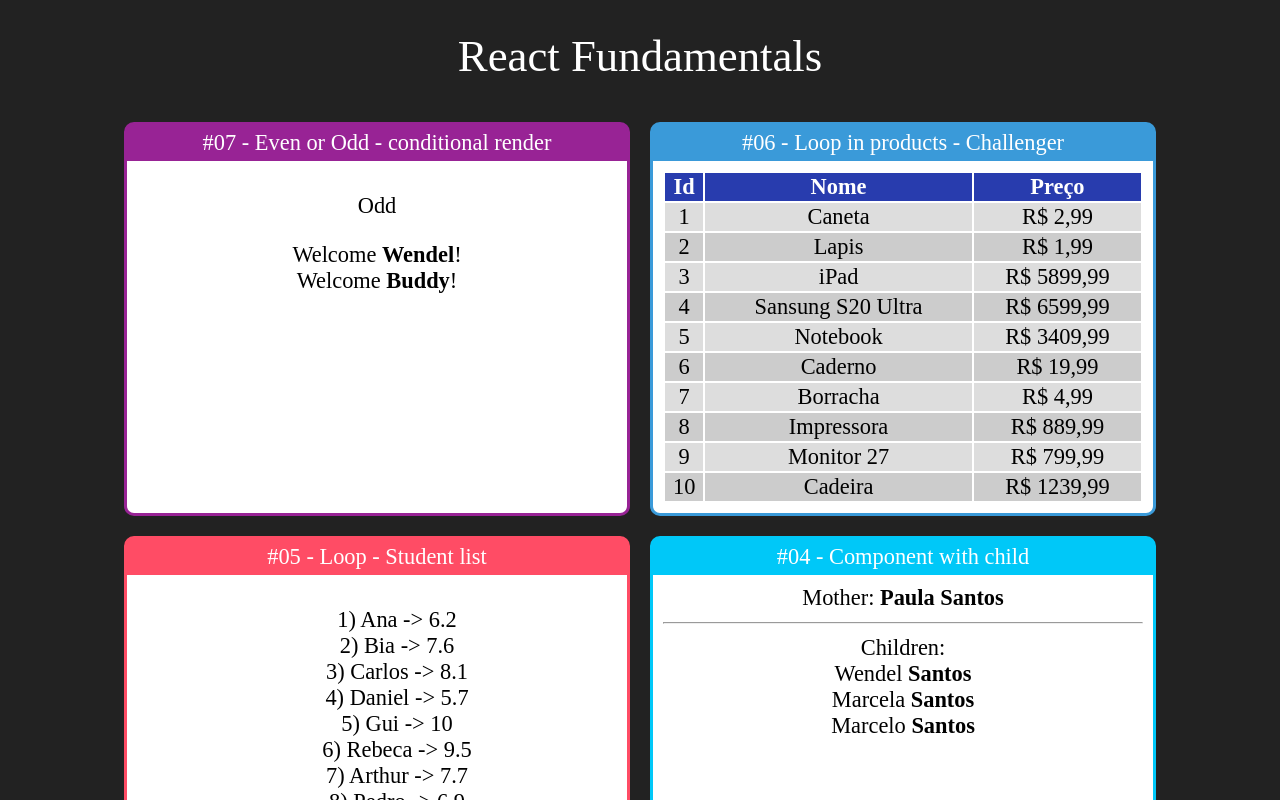
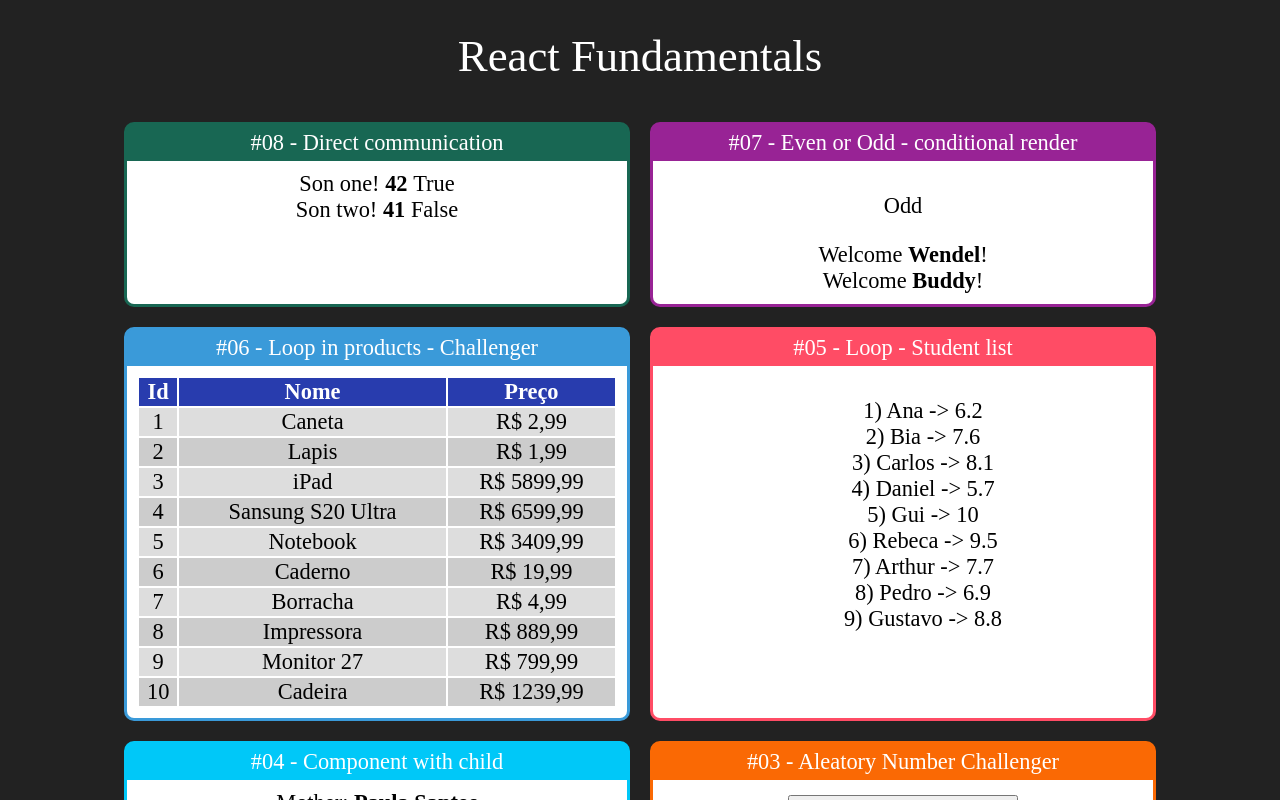
Before and after one commit to ricksantos88/curso-react-fundamentos, a React (Create React App) app: page / in a window 1280 px wide. Shown: the top 800 px of the page. Built offline with nearby package versions, Linux system fonts and the light colour scheme.

Commit message:
communication direct

```diff
--- a/src/App.jsx
+++ b/src/App.jsx
@@ -1,6 +1,7 @@
 import React from 'react'
 import Card from './components/layout/Card'
 
+import DirectFather from './components/communication/DirectFather'
 import UserInfo from './components/conditional/UserInfo'
 import EvenOrOdd from './components/conditional/EvenOrOdd'
 import ProductsTable from './components/loops/ProductsTable'
@@ -19,6 +20,10 @@ const App = () => {
             <h1>React Fundamentals</h1>
 
             <div className="Cards">
+
+                <Card title="#08 - Direct communication" color="#186753">
+                    <DirectFather />
+                </Card>
                 <Card title="#07 - Even or Odd - conditional render" color="#982395">
                     <EvenOrOdd number={15}/>
                     <UserInfo user={{ name: "Wendel" }}/>
--- /dev/null
+++ b/src/components/communication/DirectFather.jsx
@@ -0,0 +1,13 @@
+import React from 'react'
+import DirectSon from './DirectSon'
+
+const DirectFather = props => {
+    return (
+        <div>
+            <DirectSon text="Son one!" number={42} bool={true}/>
+            <DirectSon text="Son two!" number={41} bool={false}/>
+        </div>
+    )
+}
+
+export default DirectFather
--- /dev/null
+++ b/src/components/communication/DirectSon.jsx
@@ -0,0 +1,15 @@
+import React from 'react'
+
+const DirectSon = props => {
+    return (
+        <div>
+            <div>
+                <span>{props.text} </span>
+                <span><strong>{props.number} </strong> </span>
+                <span>{props.bool ? 'True' : 'False'}</span>
+            </div>
+        </div>
+    )
+}
+
+export default DirectSon
```
